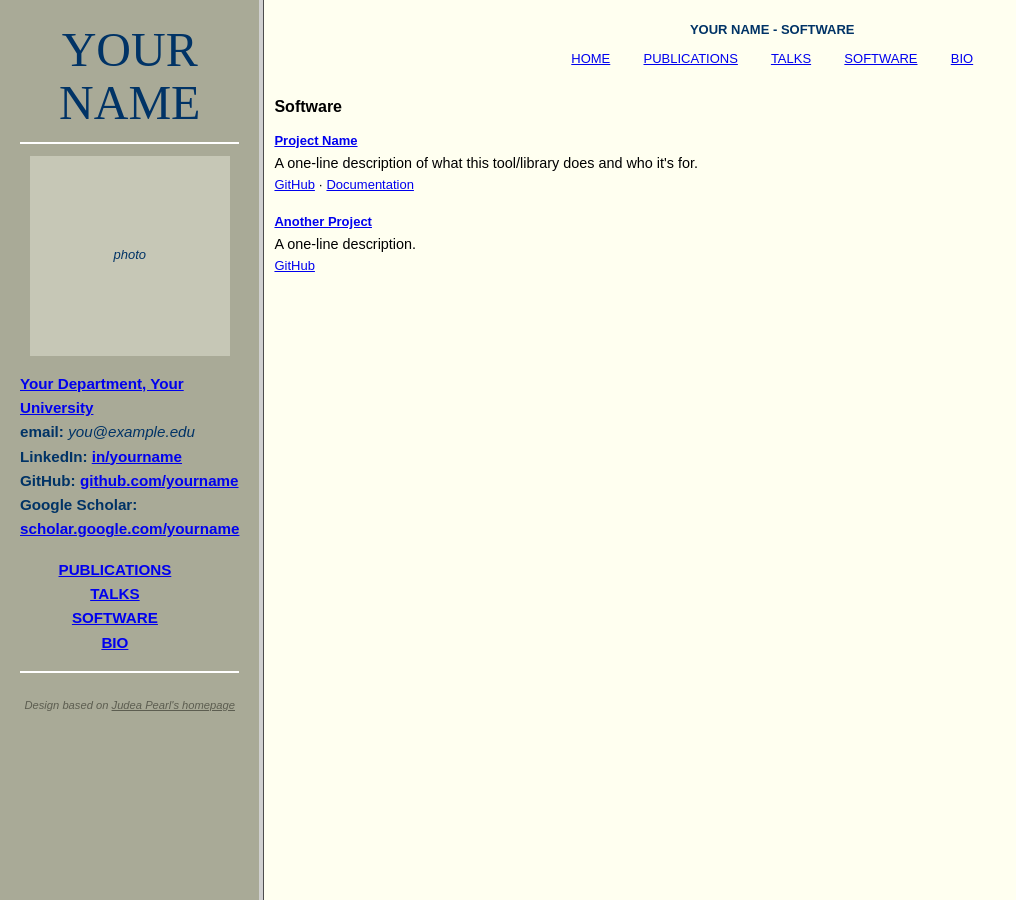
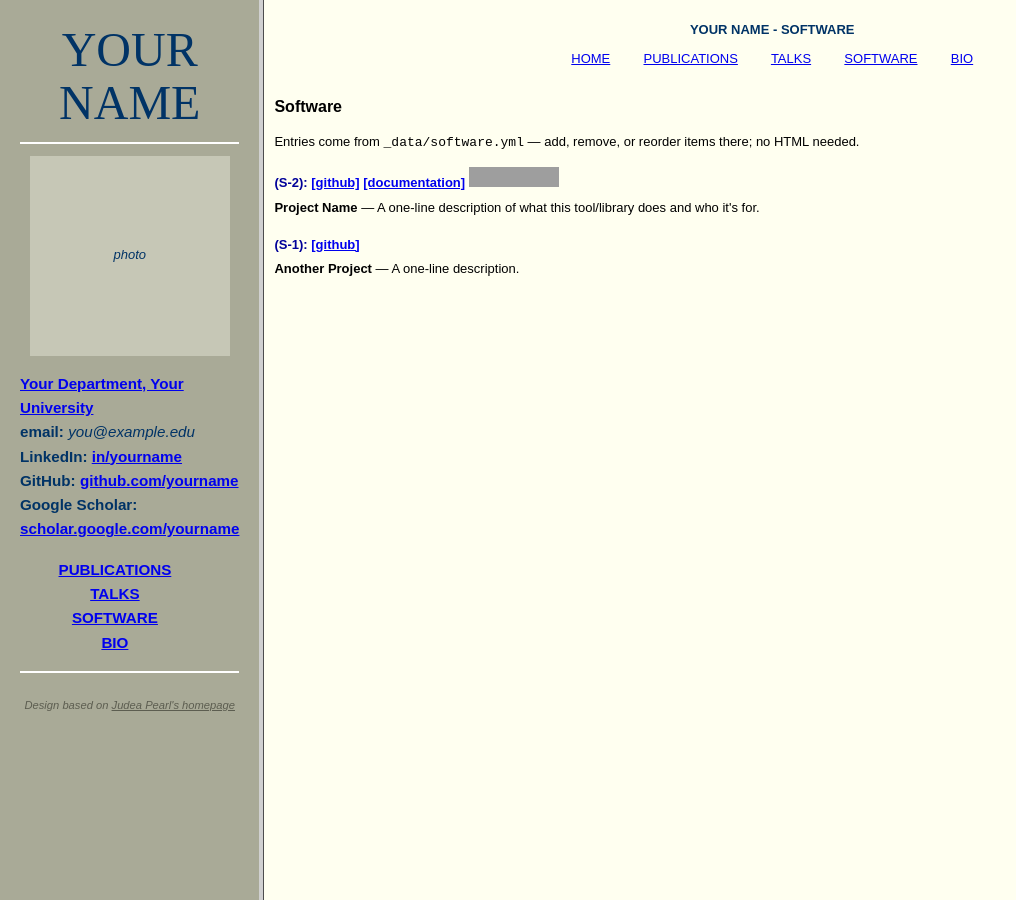
Before and after one commit to felixleopoldo/pearl-academic-homepage-template, a Jekyll site: the page built from software.md, in a window 1280 px wide. Shown: the whole page, without its empty margins (0-1016 px from the left). Built offline with Jekyll 4.4.1, drawn with Linux system fonts in a browser that asks for light colours; grey boxes are pictures that could not be loaded.

Commit message:
Move publications/talks/software to YAML data files, not hand-written HTML
Users shouldn't have to write <dl class="ref-list"> markup per entry. Added
_includes/ref-list.html, a reusable partial that renders the "(R-N): [pdf]"
reference-list style from a plain data array, and _data/publications.yml,
_data/talks.yml, _data/software.yml for entries — matching how news and
reviewer_for already work in _config.yml. The three content pages are now
a single {% include %} line each.

```diff
--- /dev/null
+++ b/_includes/ref-list.html
@@ -0,0 +1,29 @@
+{% comment %}
+  Renders a reference-numbered list ("(R-N): [pdf] [code]" style) from a data
+  array — no per-entry HTML needed, just add items to a file under _data/.
+
+  Usage: {% include ref-list.html items=site.data.publications %}
+
+  Each item needs `id` and optionally `links` (list of {label, url}).
+  Then either:
+    - authors + title + venue   → renders as a publication/talk citation, or
+    - title + description       → renders as a software/project entry
+  Add `repo` (e.g. "yourname/yourrepo") to show a live GitHub star badge.
+{% endcomment %}
+<dl class="ref-list">
+  {% for item in include.items %}
+    <dt>
+      <span class="ref-id">({{ item.id }}):</span>
+      {% for link in item.links %}<a href="{{ link.url }}" target="_blank" rel="noopener">[{{ link.label }}]</a> {% endfor %}
+      {% if item.repo %}<a href="https://github.com/{{ item.repo }}/stargazers/" target="_blank" rel="noopener"><img alt="GitHub stars" src="https://img.shields.io/github/stars/{{ item.repo }}.svg?style=social&amp;label=Star&amp;maxAge=2592000"></a>{% endif %}
+    </dt>
+    <dd>
+      {% if item.authors %}
+        <strong>{{ item.authors }}</strong>, &ldquo;{{ item.title }},&rdquo;<br>
+        In <em>{{ item.venue }}</em>.
+      {% else %}
+        <strong>{{ item.title }}</strong> &mdash; {{ item.description }}
+      {% endif %}
+    </dd>
+  {% endfor %}
+</dl>
--- a/software.md
+++ b/software.md
@@ -6,15 +6,7 @@ permalink: /software/
 
 ## Software
 
-<div class="entry">
-  <strong><a href="#" target="_blank" rel="noopener">Project Name</a></strong><br>
-  <span class="meta">A one-line description of what this tool/library does and who it's for.</span><br>
-  <a href="#" target="_blank" rel="noopener">GitHub</a> ·
-  <a href="#" target="_blank" rel="noopener">Documentation</a>
-</div>
+Entries come from `_data/software.yml` — add, remove, or reorder items
+there; no HTML needed.
 
-<div class="entry">
-  <strong><a href="#" target="_blank" rel="noopener">Another Project</a></strong><br>
-  <span class="meta">A one-line description.</span><br>
-  <a href="#" target="_blank" rel="noopener">GitHub</a>
-</div>
+{% include ref-list.html items=site.data.software %}
```
Also changed, not shown: _data/publications.yml (added, +24 -0 lines), _data/software.yml (added, +15 -0 lines), _data/talks.yml (added, +12 -0 lines), publications.md (+3 -18 lines), talks.md (+3 -13 lines), README.md.
